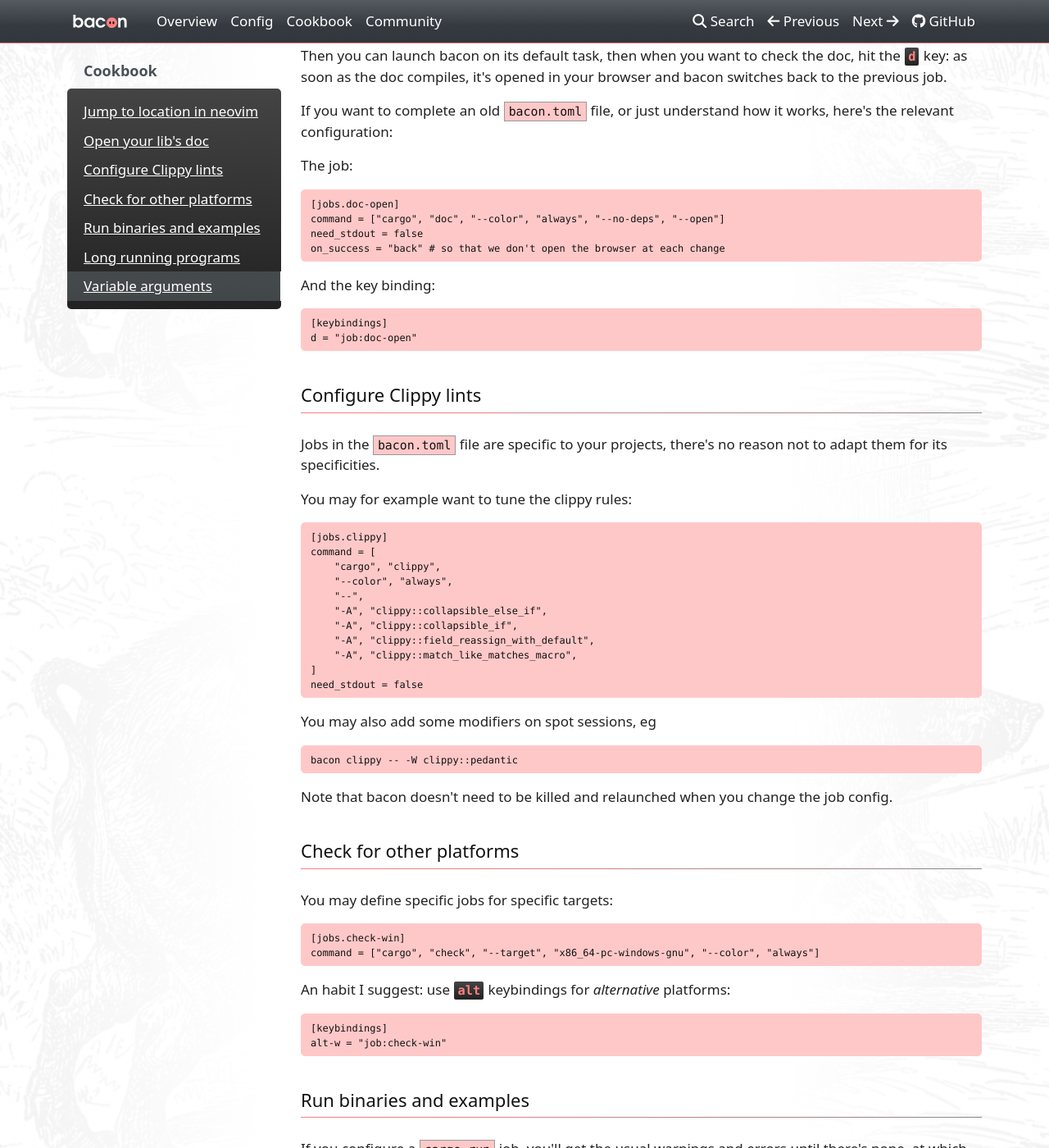
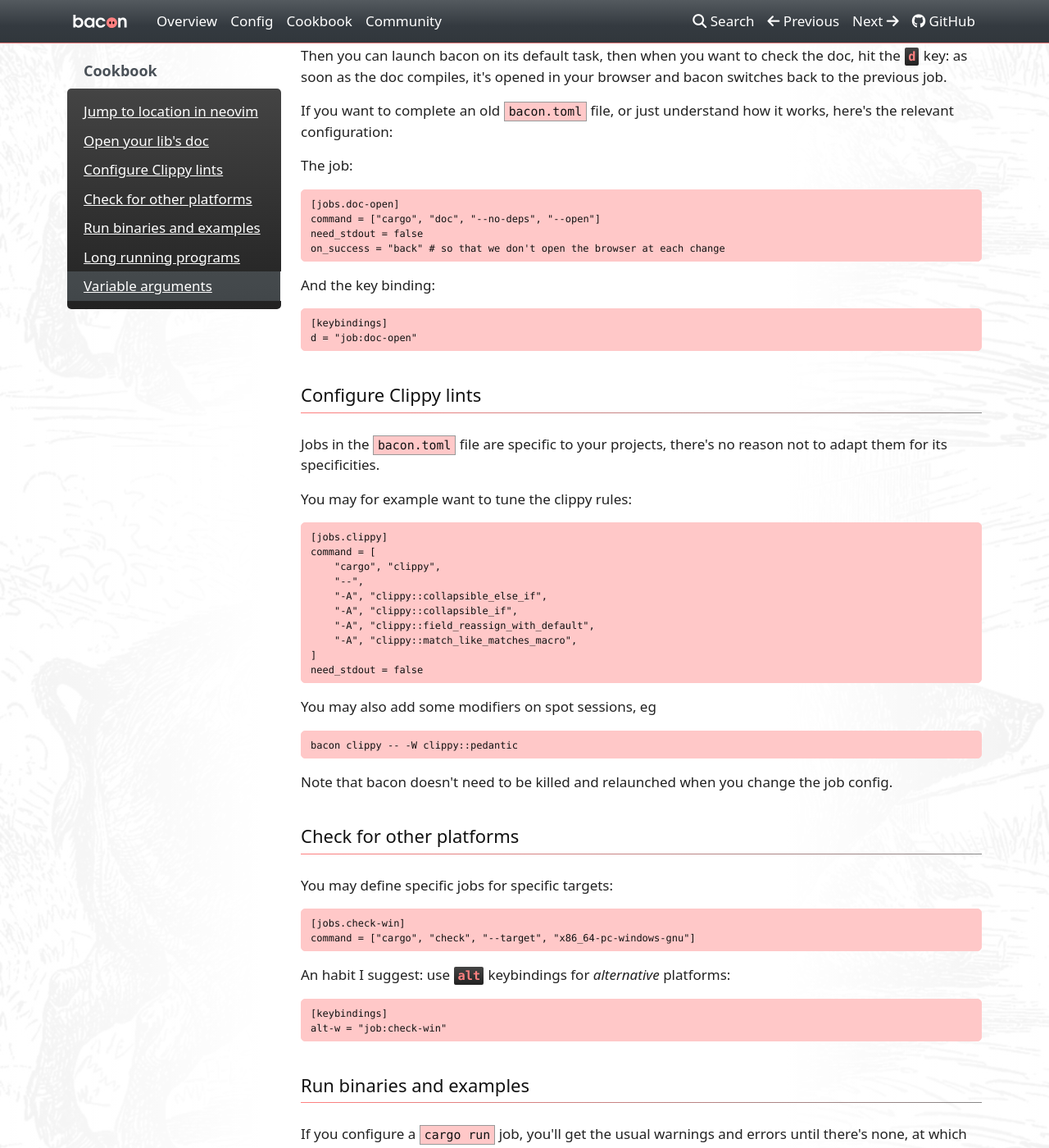
Before and after one commit to Canop/bacon, an MkDocs documentation site: the page built from website/docs/cookbook.md, in a window 1280 px wide and 1400 px high, scrolled down 404 px. Shown: the whole window at 82% size. Built offline with MkDocs 1.6.1, drawn with Linux system fonts in a browser that asks for light colours; nearby versions of some CDN libraries; a style sheet for code colours, icons or effects is not loaded; some of the changed text lies outside the part shown.

Commit message:
change config doc as --color isn't needed anymore

````diff
--- a/website/docs/cookbook.md
+++ b/website/docs/cookbook.md
@@ -19,7 +19,7 @@
 
 ```TOML
 [jobs.doc-open]
-command = ["cargo", "doc", "--color", "always", "--no-deps", "--open"]
+command = ["cargo", "doc", "--no-deps", "--open"]
 need_stdout = false
 on_success = "back" # so that we don't open the browser at each change
 ```
@@ -41,7 +41,6 @@
 [jobs.clippy]
 command = [
 	"cargo", "clippy",
-	"--color", "always",
 	"--",
 	"-A", "clippy::collapsible_else_if",
 	"-A", "clippy::collapsible_if",
@@ -65,7 +64,7 @@
 
 ```toml
 [jobs.check-win]
-command = ["cargo", "check", "--target", "x86_64-pc-windows-gnu", "--color", "always"]
+command = ["cargo", "check", "--target", "x86_64-pc-windows-gnu"]
 ```
 
 An habit I suggest: use <kbd>alt</kbd> keybindings for *alternative* platforms:
@@ -81,7 +80,7 @@
 
 ```toml
 [jobs.exs]
-command = ["cargo", "run", "--example", "simple", "--color", "always"]
+command = ["cargo", "run", "--example", "simple"]
 allow_warnings = true
 need_stdout = true
 ```
@@ -96,7 +95,7 @@
 ([more on this](https://github.com/Canop/bacon/issues/89#issuecomment-1257752297)):
 
 ```toml
-command = ["cargo", "run", "--color", "always", "--", "--color", "yes"]
+command = ["cargo", "run", "--", "--color", "yes"]
 ```
 
 # Long running programs
@@ -112,7 +111,7 @@
 
 ```toml
 [jobs.webserver]
-command = ["cargo", "run", "--color", "always", "--", "--serve"]
+command = ["cargo", "run", "--", "--serve"]
 need_stdout = true
 background = false
 on_change_strategy = "kill_then_restart"
@@ -145,7 +144,7 @@
 
 ```toml
 [jobs.ex]
-command = ["cargo", "run", "--color", "always", "--example"]
+command = ["cargo", "run", "--example"]
 need_stdout = true
 ```
 
````
Also changed, not shown: website/docs/config.md (+5 -5 lines), website/docs/index.md (+1 -1 lines).
